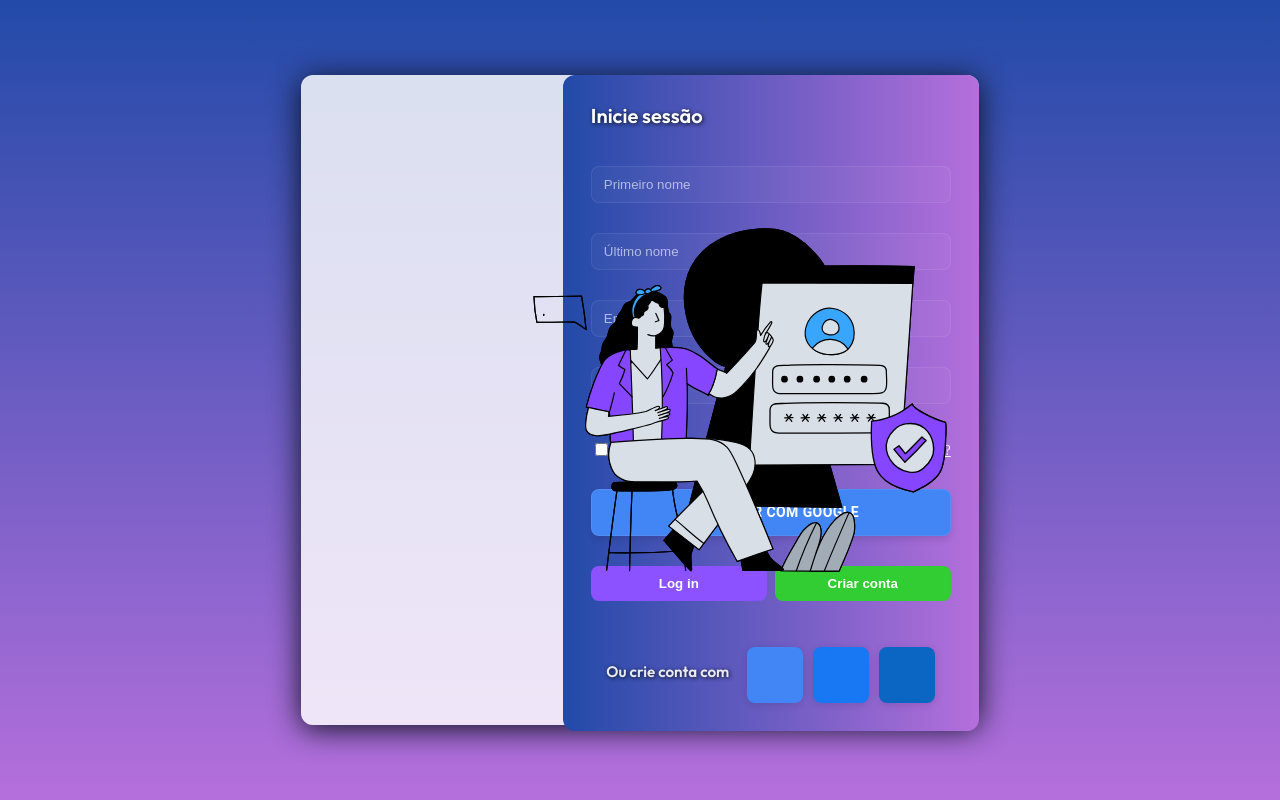
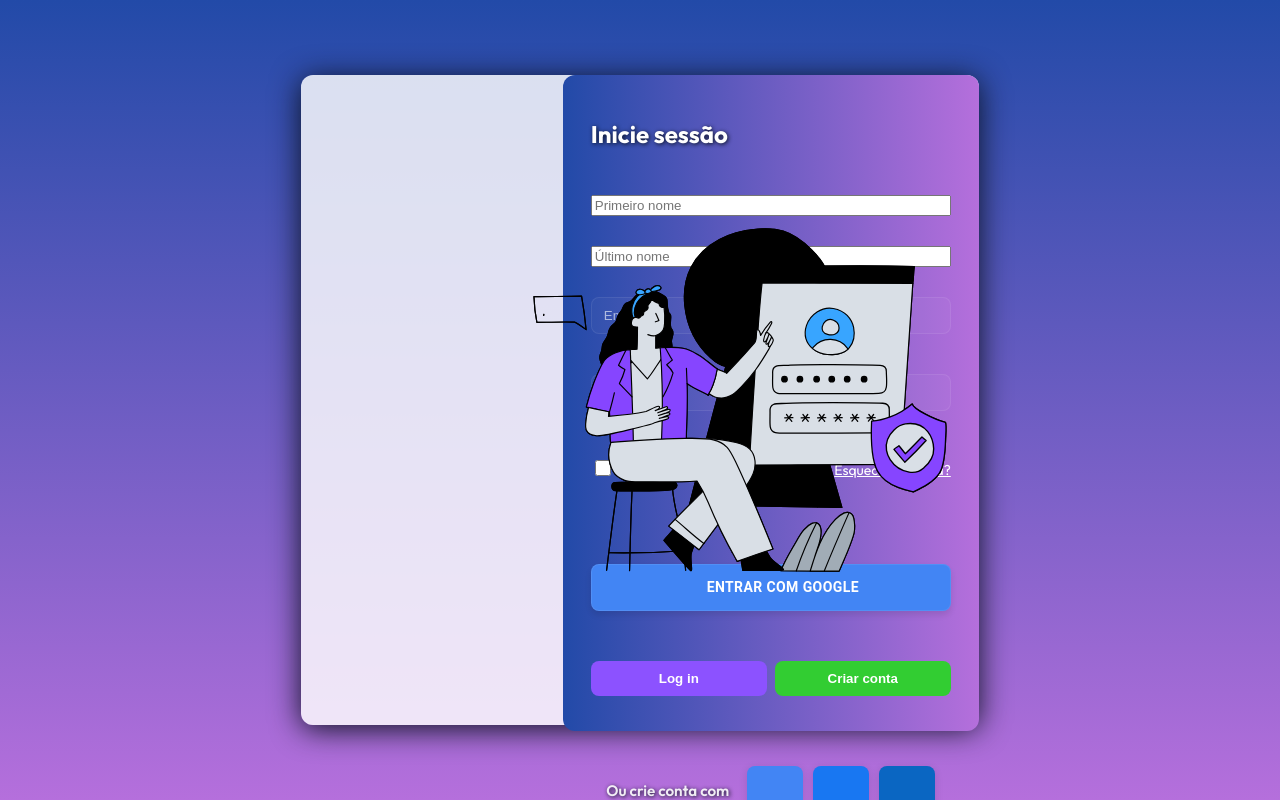
Before and after one commit to jhonherikgc/Login-Page, a React (Vite) app: page / in a window 1280 px wide. Built offline with nearby package versions, Linux system fonts and the light colour scheme; some icons are missing.

Commit message:
:lipstick: feat

```diff
--- a/src/styles/loginPage.css
+++ b/src/styles/loginPage.css
@@ -53,15 +53,21 @@ html, body, #root {
   pointer-events: auto;
 }
 
+.email-form,
+.password-form {
+  font-family: 'Outfit', sans-serif;
+  color: #fff;
+  margin-bottom: 6px;
+  font-size: 0.95rem;
+  font-weight: 600;
+}
+
 /* title */
+
 .login-title {
   font-family: "Outfit", sans-serif;
   text-shadow: #0b1220 1px 1px 4px;
-  font-weight: 700;
-  margin: 0 0 8px 0;
-  font-size: 1.25rem;
-  font-weight: 600;
-  color: #fff;
+  font-size: 1.5rem;
 }
 
 .social-login-text {
@@ -74,22 +80,19 @@ html, body, #root {
 }
 
 /* inputs and buttons */
-.firstName-input,
-.lastName-input,
 .email-input,
 .password-input {
   background: rgba(255,255,255,0.03);
   border: 1px solid rgba(255,255,255,0.08);
   color: #fff;
   padding: 10px 12px;
+  margin-bottom: 10px;
   border-radius: 8px;
   outline: none;
   width: 100%;
   box-sizing: border-box;
 }
 
-.firstName-input::placeholder,
-.lastName-input::placeholder,
 .email-input::placeholder,
 .password-input::placeholder {
   color: rgba(255,255,255,0.6);
@@ -105,6 +108,7 @@ html, body, #root {
 /* action buttons */
 .login-button,
 .create-account-button {
+  text-decoration: none;
   flex: 1;
   padding: 10px 14px;
   border-radius: 8px;
@@ -123,14 +127,22 @@ html, body, #root {
 }
 
 .remember-me {
+  font-family: 'outfit', sans-serif;
   display: flex;
   align-self: flex-start;
   gap: 6px;
   font-size: 0.875rem;
 }
 
-.forgot-password{
+.remember-me input {
+  width: 16px;
+  height: 16px;
+  cursor: pointer;
+}
+
+.forgot-password {
   color: #fff;
+  font-family: 'outfit', sans-serif;
   text-decoration: underline;
   cursor: pointer;
   font-size: 0.875rem;
@@ -206,6 +218,8 @@ html, body, #root {
 
 .login-google button {
   color: #fff;
+  margin-top: 55px;
+  margin-bottom: 20px;
   background-color: #4285F4;
   border: 1px solid #ffffff14;
   box-shadow: 0 4px 6px rgba(0,0,0,0.1);
@@ -243,7 +257,7 @@ html, body, #root {
   align-items: center;
   justify-content: center;
   gap: 12px;
-  margin-top: 16px;
+  margin-top: 40px;
   width: 100%;
   box-sizing: border-box;
 }
```
